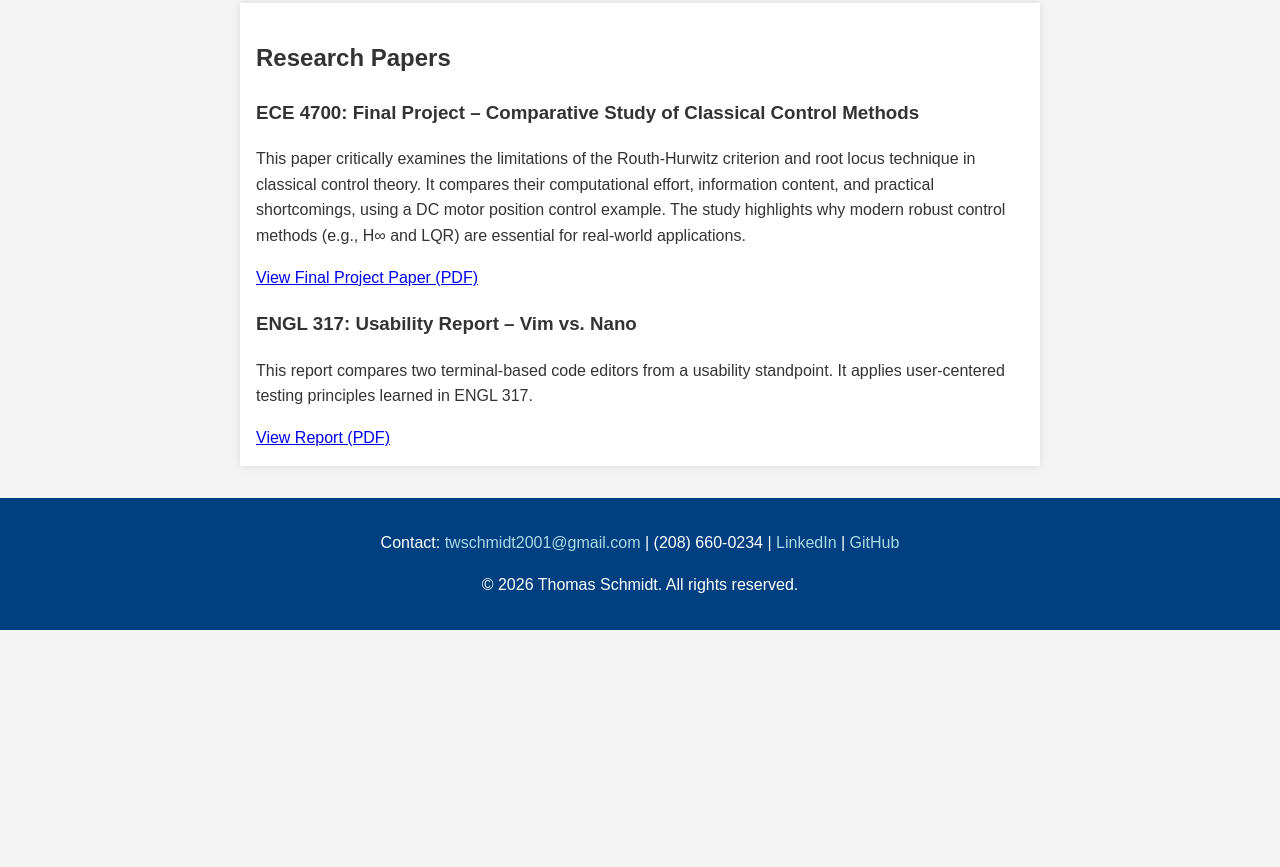
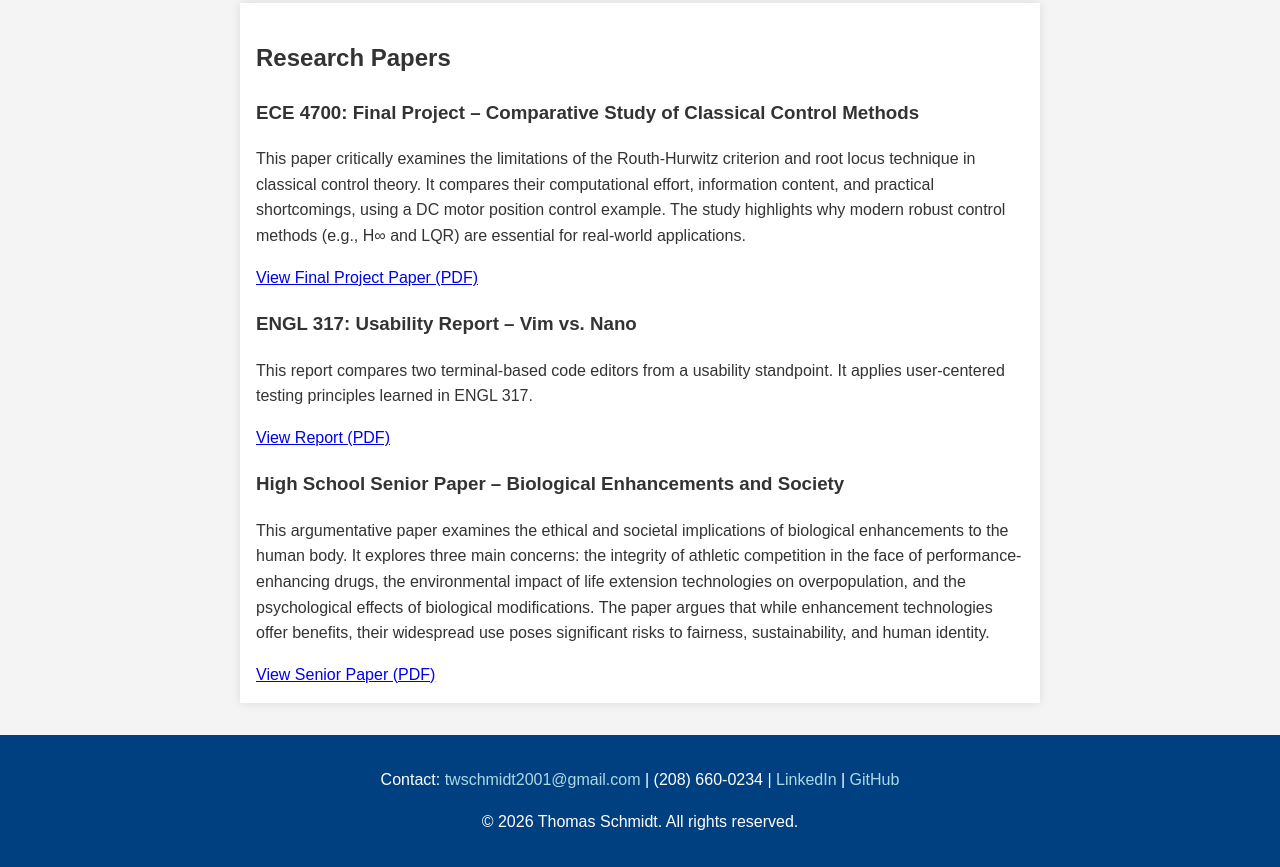
Before and after one commit to TWi5td/thomas-schmidt-portfolio, a plain HTML site: page pages/sample_work.html in a window 1280 px wide. Shown: the part 1614-2481 px from the top of the page. Before the commit the page ends 2244 px from the top, so only its background shows below. Drawn offline with Linux system fonts and the light colour scheme.

Commit message:
Add section for biological enhancements senior paper
Added a new project section for a high school senior paper on biological enhancements, including a description and a link to the PDF.

```diff
--- a/pages/sample_work.html
+++ b/pages/sample_work.html
@@ -121,6 +121,7 @@
                 <ul>
                     <li><a href="#control-methods">Classical Control Methods</a></li>
                     <li><a href="#vim-nano">Vim vs. Nano Usability</a></li>
+                    <li><a href="#biological-enhancements">High School Senior Paper – Biological Enhancements and Society</a></li>
                 </ul>
             </li>
         </ul>
@@ -199,6 +200,11 @@
                 <p>This report compares two terminal-based code editors from a usability standpoint. It applies user-centered testing principles learned in ENGL 317.</p>
                 <a href="../assets/vim_vs_nano_report.pdf" target="_blank">View Report (PDF)</a>
             </div>
+            <div class="project-details" id="biological-enhancements">
+                <h3>High School Senior Paper – Biological Enhancements and Society</h3>
+                <p>This argumentative paper examines the ethical and societal implications of biological enhancements to the human body. It explores three main concerns: the integrity of athletic competition in the face of performance-enhancing drugs, the environmental impact of life extension technologies on overpopulation, and the psychological effects of biological modifications. The paper argues that while enhancement technologies offer benefits, their widespread use poses significant risks to fairness, sustainability, and human identity.</p>
+                <a href="../assets/High_school_Senior_Paper.pdf" target="_blank">View Senior Paper (PDF)</a>
+            </div>
         </section>
 
     </div> <!-- End main-content -->
```
